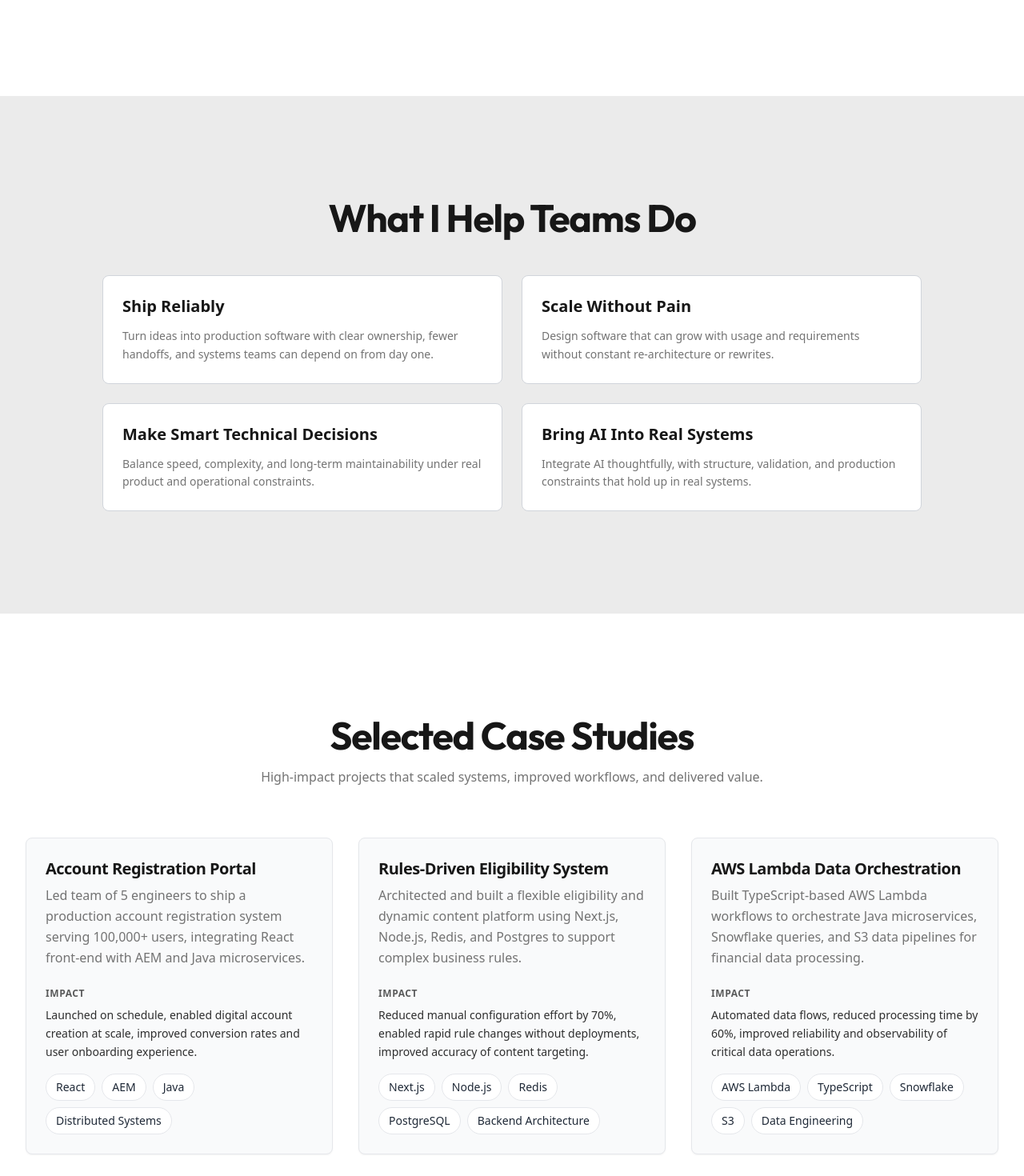
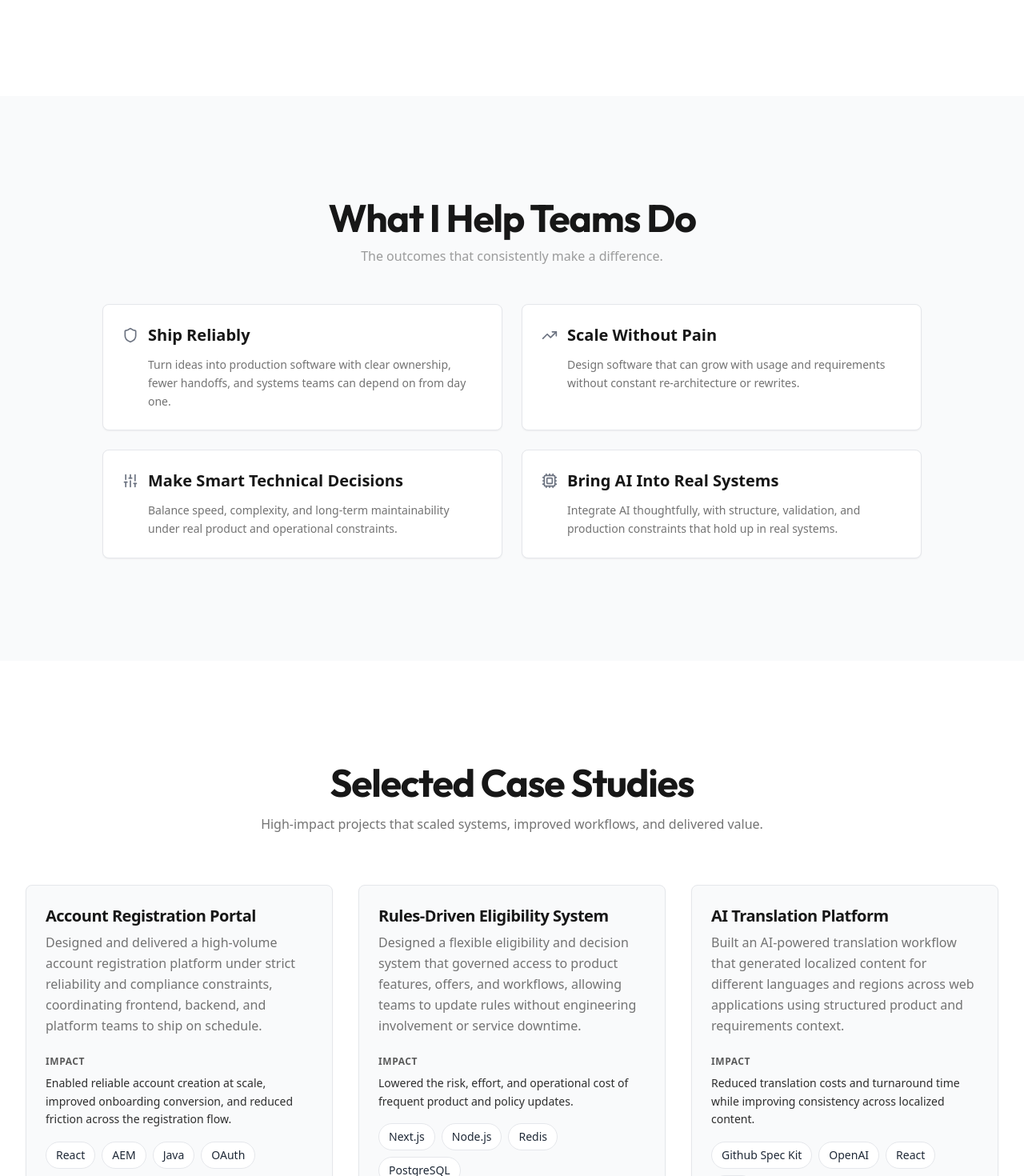
Before and after one commit to TylerOlli/TylerOlli.dev, a Next.js app: page / in a window 1280 px wide. Shown: the part 680-2150 px from the top of the page at 80% size. Built offline with nearby package versions, Linux system fonts and the light colour scheme.

Commit message:
Content updates for Selected Case Studies section

```diff
--- a/app/page.tsx
+++ b/app/page.tsx
@@ -3,7 +3,7 @@
 import { useState, useCallback } from "react"
 import { motion } from "framer-motion"
 import Image from "next/image"
-import { ArrowRight, ArrowDown, Github, Linkedin, Mail, Zap, GitCompare, Network, Code2, Sparkles, CheckCircle2 } from "lucide-react"
+import { ArrowRight, ArrowDown, Github, Linkedin, Mail, Zap, GitCompare, Network, Code2, Sparkles, CheckCircle2, Shield, TrendingUp, Sliders, Cpu } from "lucide-react"
 import { Section } from "@/components/section"
 import { Container } from "@/components/container"
 import { CaseStudyCard } from "@/components/case-study-card"
@@ -126,7 +126,7 @@ export default function Home() {
       </Section>
 
       {/* What I Help Teams Do */}
-      <Section id="scope" className="section-tech">
+      <Section id="scope" className="bg-gray-50">
         <Container>
           <motion.div
             initial={{ opacity: 0, y: 20 }}
@@ -135,65 +135,94 @@ export default function Home() {
             transition={{ duration: 0.6 }}
             className="max-w-5xl mx-auto"
           >
-            <h2 className="font-[family-name:var(--font-outfit)] text-3xl md:text-4xl lg:text-5xl font-bold tracking-tight mb-12 text-center">
+            <div className="text-center mb-12">
+              <h2 className="font-[family-name:var(--font-outfit)] text-3xl md:text-4xl lg:text-5xl font-bold tracking-tight mb-3">
                 What I Help Teams Do
               </h2>
+              <p className="text-base text-muted-foreground/70 max-w-2xl mx-auto">
+                The outcomes that consistently make a difference.
+              </p>
+            </div>
 
             <div className="grid md:grid-cols-2 gap-6">
               {/* Ship Reliably */}
               <motion.div
                 initial={{ opacity: 0, y: 20 }}
                 whileInView={{ opacity: 1, y: 0 }}
+                whileHover={{ y: -2 }}
                 viewport={{ once: true }}
                 transition={{ duration: 0.5, delay: 0.1 }}
-                className="rounded-lg border border-gray-300 bg-card p-6 hover:shadow-md hover:-translate-y-0.5 transition-all duration-200 ease-out motion-reduce:hover:translate-y-0"
+                className="rounded-lg border border-gray-200 bg-white p-6 shadow-sm hover:shadow-md hover:border-gray-300 transition-shadow duration-200 ease-out"
               >
+                <div className="flex items-start gap-3">
+                  <Shield className="h-5 w-5 text-gray-500 mt-1 flex-shrink-0" />
+                  <div>
                     <h3 className="text-xl font-bold mb-3">Ship Reliably</h3>
                     <p className="text-sm text-muted-foreground leading-relaxed">
                       Turn ideas into production software with clear ownership, fewer handoffs, and systems teams can depend on from day one.
                     </p>
+                  </div>
+                </div>
               </motion.div>
 
               {/* Scale Without Pain */}
               <motion.div
                 initial={{ opacity: 0, y: 20 }}
                 whileInView={{ opacity: 1, y: 0 }}
+                whileHover={{ y: -2 }}
                 viewport={{ once: true }}
                 transition={{ duration: 0.5, delay: 0.2 }}
-                className="rounded-lg border border-gray-300 bg-card p-6 hover:shadow-md hover:-translate-y-0.5 transition-all duration-200 ease-out motion-reduce:hover:translate-y-0"
+                className="rounded-lg border border-gray-200 bg-white p-6 shadow-sm hover:shadow-md hover:border-gray-300 transition-shadow duration-200 ease-out"
               >
+                <div className="flex items-start gap-3">
+                  <TrendingUp className="h-5 w-5 text-gray-500 mt-1 flex-shrink-0" />
+                  <div>
                     <h3 className="text-xl font-bold mb-3">Scale Without Pain</h3>
                     <p className="text-sm text-muted-foreground leading-relaxed">
                       Design software that can grow with usage and requirements without constant re-architecture or rewrites.
                     </p>
+                  </div>
+                </div>
               </motion.div>
 
               {/* Make Smart Technical Decisions */}
               <motion.div
                 initial={{ opacity: 0, y: 20 }}
                 whileInView={{ opacity: 1, y: 0 }}
+                whileHover={{ y: -2 }}
                 viewport={{ once: true }}
                 transition={{ duration: 0.5, delay: 0.3 }}
-                className="rounded-lg border border-gray-300 bg-card p-6 hover:shadow-md hover:-translate-y-0.5 transition-all duration-200 ease-out motion-reduce:hover:translate-y-0"
+                className="rounded-lg border border-gray-200 bg-white p-6 shadow-sm hover:shadow-md hover:border-gray-300 transition-shadow duration-200 ease-out"
               >
+                <div className="flex items-start gap-3">
+                  <Sliders className="h-5 w-5 text-gray-500 mt-1 flex-shrink-0" />
+                  <div>
                     <h3 className="text-xl font-bold mb-3">Make Smart Technical Decisions</h3>
                     <p className="text-sm text-muted-foreground leading-relaxed">
                       Balance speed, complexity, and long-term maintainability under real product and operational constraints.
                     </p>
+                  </div>
+                </div>
               </motion.div>
 
               {/* Bring AI Into Real Systems */}
               <motion.div
                 initial={{ opacity: 0, y: 20 }}
                 whileInView={{ opacity: 1, y: 0 }}
+                whileHover={{ y: -2 }}
                 viewport={{ once: true }}
                 transition={{ duration: 0.5, delay: 0.4 }}
-                className="rounded-lg border border-gray-300 bg-card p-6 hover:shadow-md hover:-translate-y-0.5 transition-all duration-200 ease-out motion-reduce:hover:translate-y-0"
+                className="rounded-lg border border-gray-200 bg-white p-6 shadow-sm hover:shadow-md hover:border-gray-300 transition-shadow duration-200 ease-out"
               >
+                <div className="flex items-start gap-3">
+                  <Cpu className="h-5 w-5 text-gray-500 mt-1 flex-shrink-0" />
+                  <div>
                     <h3 className="text-xl font-bold mb-3">Bring AI Into Real Systems</h3>
                     <p className="text-sm text-muted-foreground leading-relaxed">
                       Integrate AI thoughtfully, with structure, validation, and production constraints that hold up in real systems.
                     </p>
+                  </div>
+                </div>
               </motion.div>
             </div>
           </motion.div>
@@ -221,25 +250,25 @@ export default function Home() {
           <div className="grid grid-cols-1 lg:grid-cols-3 gap-8">
             <CaseStudyCard
               title="Account Registration Portal"
-              description="Led team of 5 engineers to ship a production account registration system serving 100,000+ users, integrating React front-end with AEM and Java microservices."
-              impact="Launched on schedule, enabled digital account creation at scale, improved conversion rates and user onboarding experience."
-              tags={["React", "AEM", "Java", "Distributed Systems"]}
+              description="Designed and delivered a high-volume account registration platform under strict reliability and compliance constraints, coordinating frontend, backend, and platform teams to ship on schedule."
+              impact="Enabled reliable account creation at scale, improved onboarding conversion, and reduced friction across the registration flow."
+              tags={["React", "AEM", "Java", "OAuth"]}
               delay={0.1}
             />
 
             <CaseStudyCard
               title="Rules-Driven Eligibility System"
-              description="Architected and built a flexible eligibility and dynamic content platform using Next.js, Node.js, Redis, and Postgres to support complex business rules."
-              impact="Reduced manual configuration effort by 70%, enabled rapid rule changes without deployments, improved accuracy of content targeting."
-              tags={["Next.js", "Node.js", "Redis", "PostgreSQL", "Backend Architecture"]}
+              description="Designed a flexible eligibility and decision system that governed access to product features, offers, and workflows, allowing teams to update rules without engineering involvement or service downtime."
+              impact="Lowered the risk, effort, and operational cost of frequent product and policy updates."
+              tags={["Next.js", "Node.js", "Redis", "PostgreSQL"]}
               delay={0.2}
             />
 
             <CaseStudyCard
-              title="AWS Lambda Data Orchestration"
-              description="Built TypeScript-based AWS Lambda workflows to orchestrate Java microservices, Snowflake queries, and S3 data pipelines for financial data processing."
-              impact="Automated data flows, reduced processing time by 60%, improved reliability and observability of critical data operations."
-              tags={["AWS Lambda", "TypeScript", "Snowflake", "S3", "Data Engineering"]}
+              title="AI Translation Platform"
+              description="Built an AI-powered translation workflow that generated localized content for different languages and regions across web applications using structured product and requirements context."
+              impact="Reduced translation costs and turnaround time while improving consistency across localized content."
+              tags={["Github Spec Kit", "OpenAI", "React", "AEM"]}
               delay={0.3}
             />
           </div>
```
Lines whose indentation alone changed are shown as unchanged.
